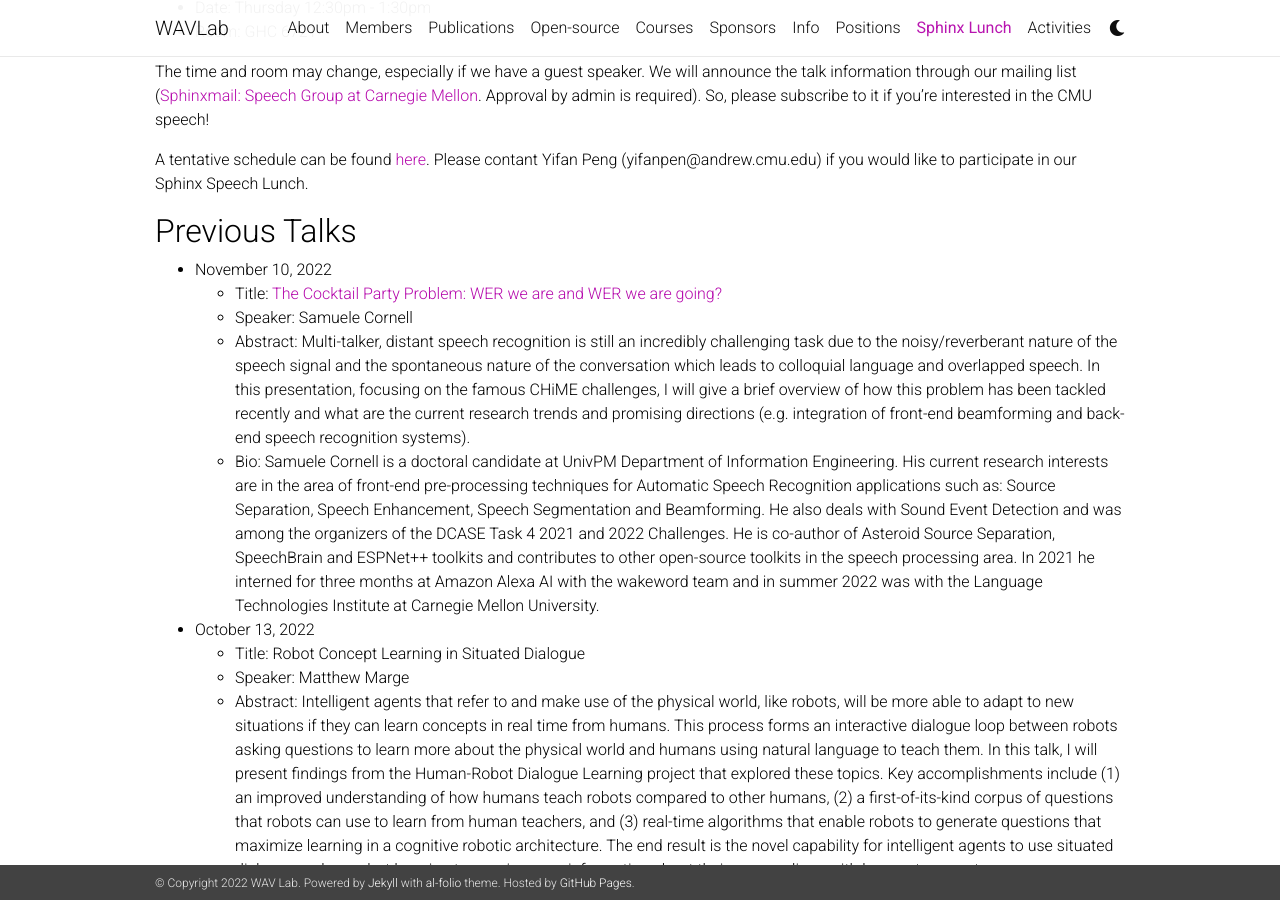
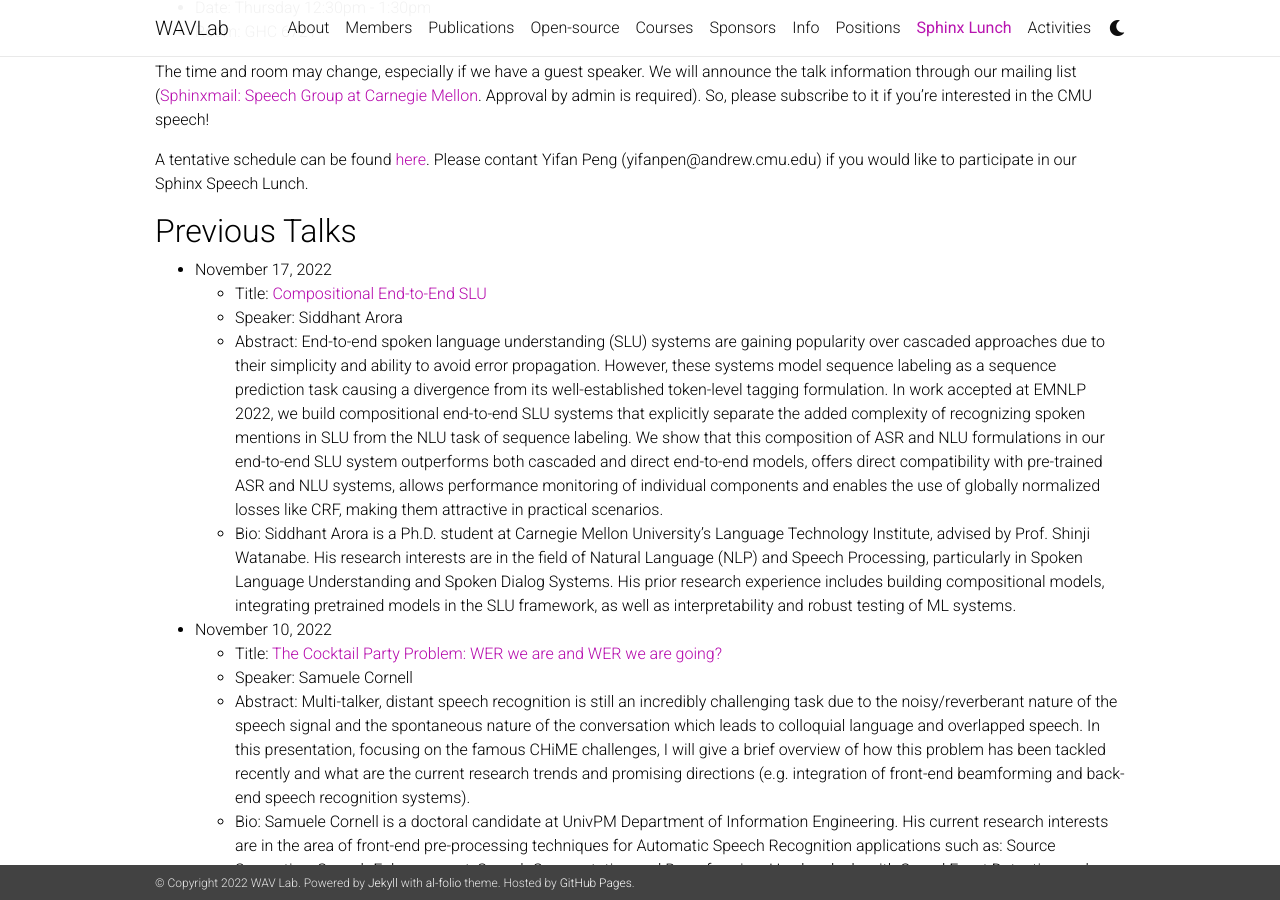
Before and after one commit to shinjiwlab/shinjiwlab.github.io, a Jekyll site: the page built from _pages/sphinx-lunch.md, in a window 1280 px wide and 900 px high, scrolled down 340 px. Built offline with Jekyll 4.4.1, drawn with Linux system fonts in a browser that asks for light colours; nearby versions of some CDN libraries; a style sheet for code colours, icons or effects is not loaded.

Commit message:
update sphinx lunch

```diff
--- a/_pages/sphinx-lunch.md
+++ b/_pages/sphinx-lunch.md
@@ -24,6 +24,12 @@ So, please subscribe to it if you're interested in the CMU speech!
 A tentative schedule can be found [here](https://docs.google.com/spreadsheets/d/1TOai33IkD7zAFBsNDkk29RRz5CpXN56vQRajlrs1kis/edit?usp=sharing). Please contant Yifan Peng (yifanpen@andrew.cmu.edu) if you would like to participate in our Sphinx Speech Lunch.
 
 ## Previous Talks
+
+- November 17, 2022
+  - Title: [Compositional End-to-End SLU]({{ site.baseurl }}/assets/pdf/2022-11-17_siddhant.pdf)
+  - Speaker: Siddhant Arora
+  - Abstract: End-to-end spoken language understanding (SLU) systems are gaining popularity over cascaded approaches due to their simplicity and ability to avoid error propagation. However, these systems model sequence labeling as a sequence prediction task causing a divergence from its well-established token-level tagging formulation. In work accepted at EMNLP 2022, we build compositional end-to-end SLU systems that explicitly separate the added complexity of recognizing spoken mentions in SLU from the NLU task of sequence labeling. We show that this composition of ASR and NLU formulations in our end-to-end SLU system outperforms both cascaded and direct end-to-end models, offers direct compatibility with pre-trained ASR and NLU systems, allows performance monitoring of individual components and enables the use of globally normalized losses like CRF, making them attractive in practical scenarios.
+  - Bio: Siddhant Arora is a Ph.D. student at Carnegie Mellon University's Language Technology Institute, advised by Prof. Shinji Watanabe. His research interests are in the field of Natural Language (NLP) and Speech Processing, particularly in Spoken Language Understanding and Spoken Dialog Systems. His prior research experience includes building compositional models, integrating pretrained models in the SLU framework, as well as interpretability and robust testing of ML systems.
 
 - November 10, 2022
   - Title: [The Cocktail Party Problem: WER we are and WER we are going?]({{ site.baseurl }}/assets/pdf/2022-11-10_cocktail_party.pdf)
```
Also changed, not shown: 1 other file.
